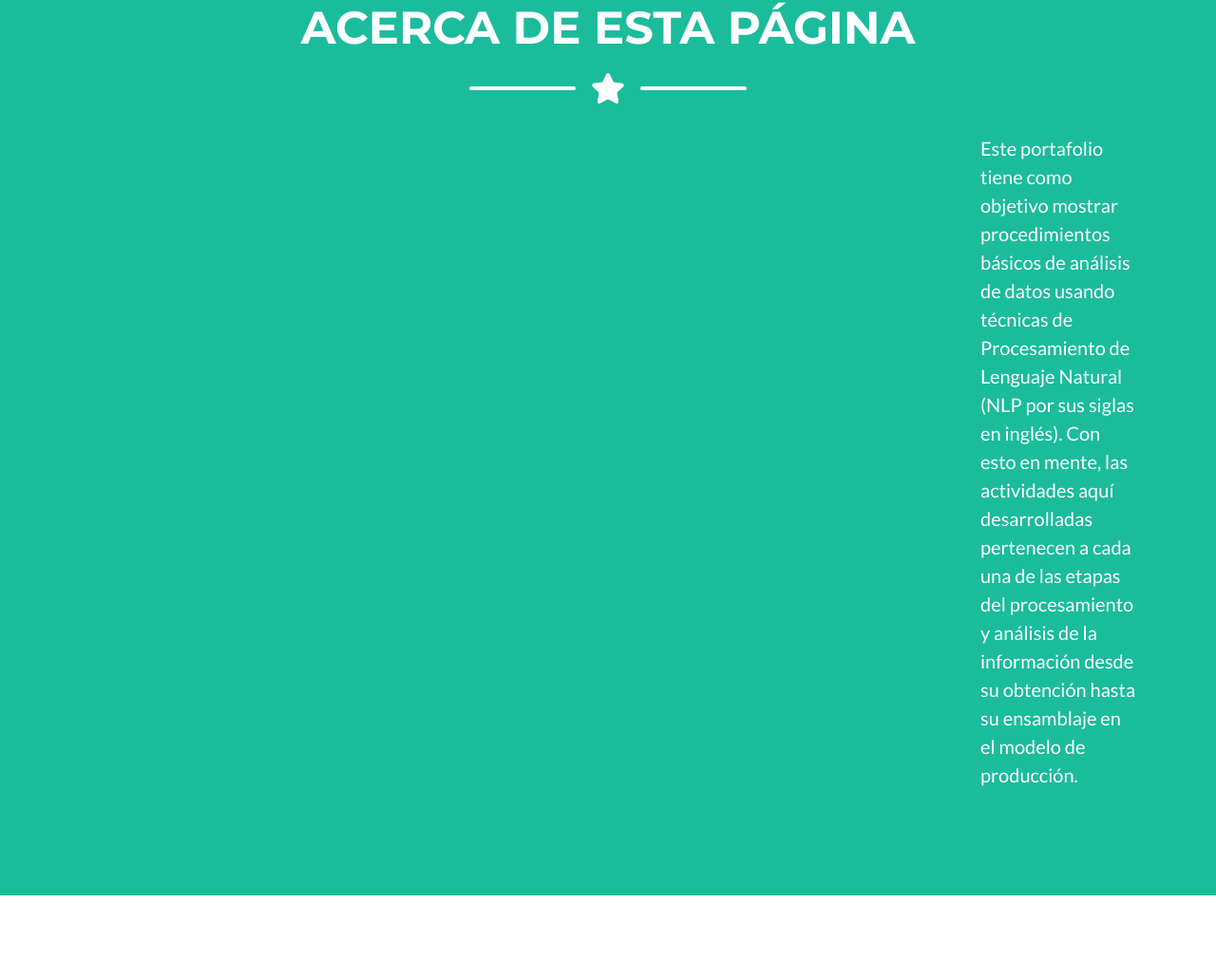
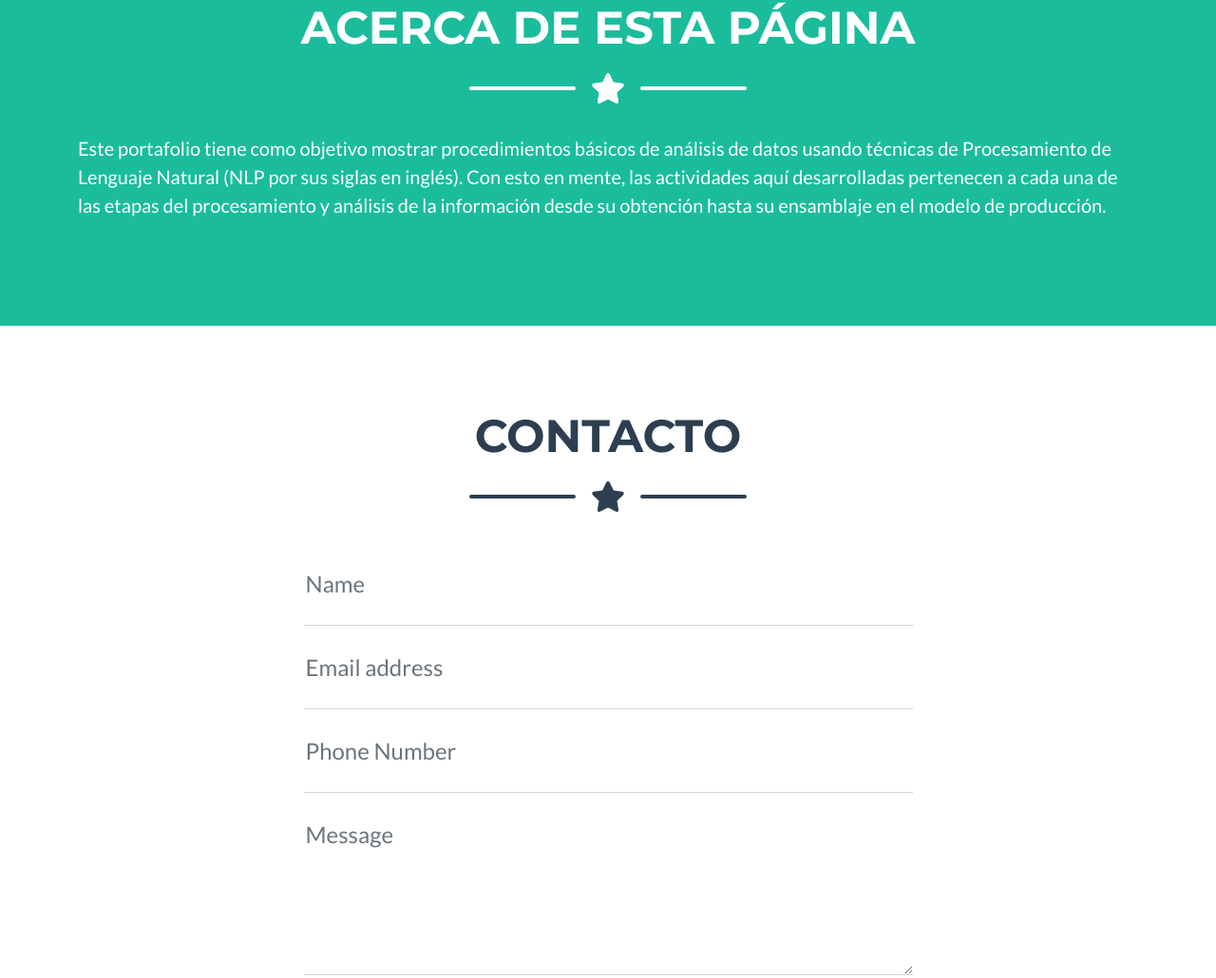
Before and after one commit to Bapinedam/NLP-Portafolio, a plain HTML site: page index.html in a window 1280 px wide. Shown: the part 1741-2771 px from the top of the page at 95% size. Drawn offline with nearby package versions, Linux system fonts and the light colour scheme.

Commit message:
Cambio en linea 137
se cambio <div class="col-lg-2 ms-auto"> de 2 a nada

```diff
--- a/index.html
+++ b/index.html
@@ -134,7 +134,7 @@
                 </div>
                 <!-- About Section Content-->
                 <div class="row">
-                    <div class="col-lg-2 ms-auto"><p class="lead">Este portafolio tiene como objetivo mostrar procedimientos básicos de análisis de datos usando técnicas de Procesamiento de Lenguaje Natural (NLP por sus siglas en inglés). Con esto en mente, las actividades aquí desarrolladas pertenecen a cada una de las etapas del procesamiento y análisis de la información desde su obtención hasta su ensamblaje en el modelo de producción.</p></div>
+                    <div class="col-lg ms-auto"><p class="lead">Este portafolio tiene como objetivo mostrar procedimientos básicos de análisis de datos usando técnicas de Procesamiento de Lenguaje Natural (NLP por sus siglas en inglés). Con esto en mente, las actividades aquí desarrolladas pertenecen a cada una de las etapas del procesamiento y análisis de la información desde su obtención hasta su ensamblaje en el modelo de producción.</p></div>
                 </div>
                 <!-- About Section Button-->
             </div>
```
